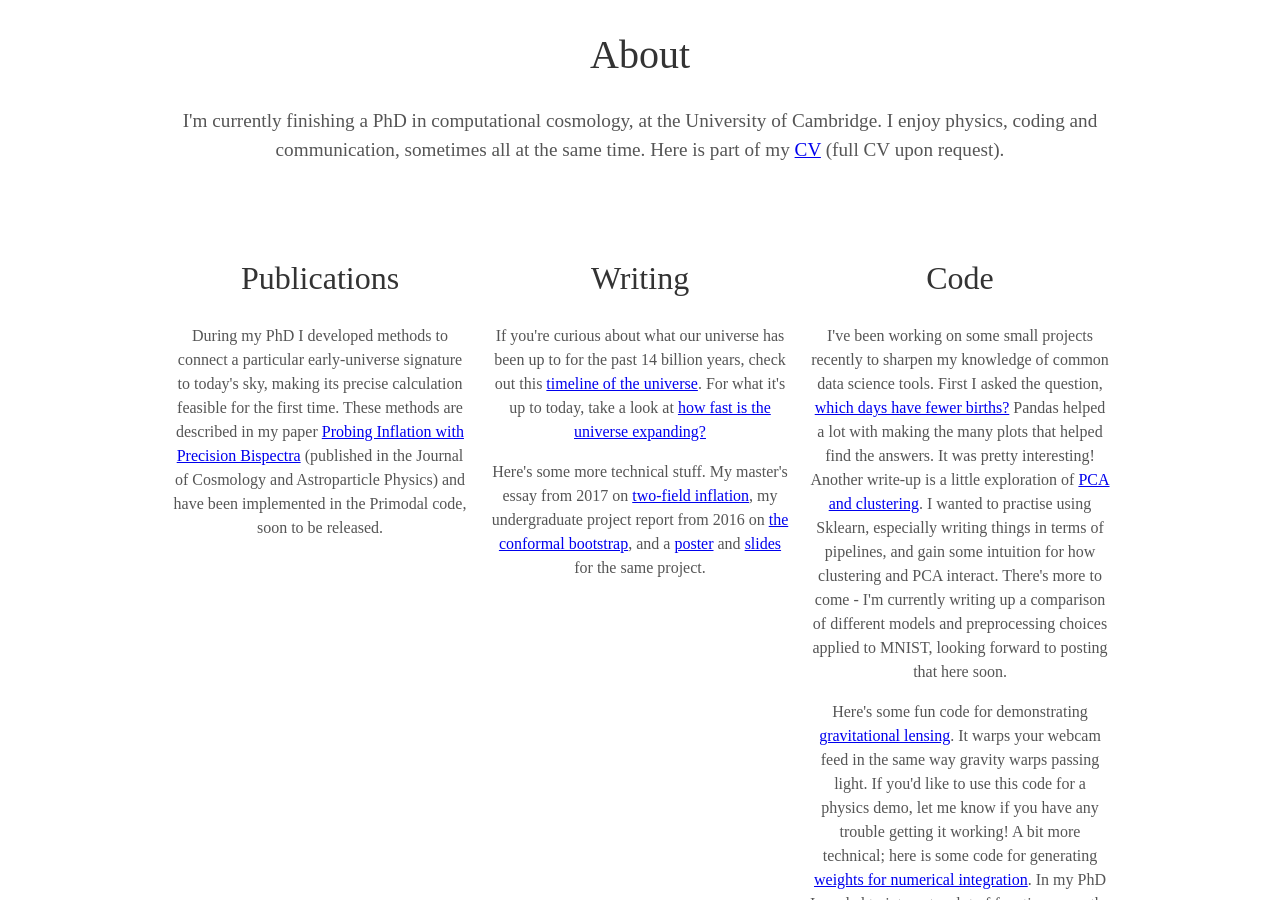
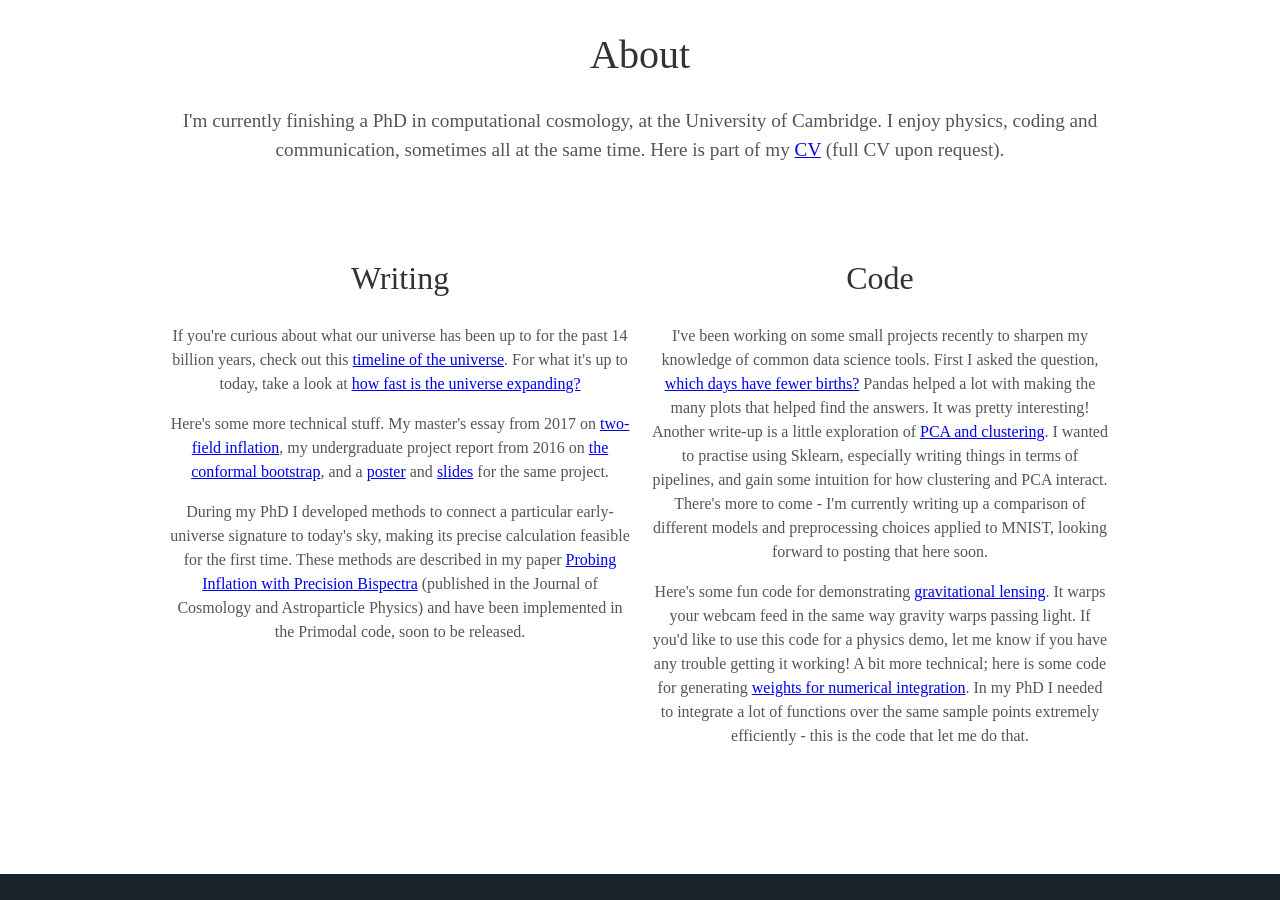
Before and after one commit to pc559/pc559.github.io, a Jekyll site: the page built from index.html, in a window 1280 px wide and 900 px high, scrolled down 950 px. Built offline with Jekyll 4.4.1, drawn with Linux system fonts in a browser that asks for light colours; some web fonts are replaced; some of the changed lines change nothing that is shown.

Commit message:
Updated descriptions

```diff
--- a/_includes/about.html
+++ b/_includes/about.html
@@ -3,7 +3,7 @@
   <p>{{ site.user_description }}</p>
 </div>
 <div class="user">
-  <div class="tech">
+  <!--<div class="tech">
     <h2>Publications</h2>
     <p>During my PhD I developed methods to connect a particular early-universe signature to today's sky,
     making its precise calculation feasible for the first time.
@@ -12,7 +12,7 @@
     (published in the Journal of Cosmology and Astroparticle Physics)
     and have been implemented in the Primodal code,
     soon to be released.</p>
-  </div>
+  </div>-->
   <div class="tech">
     <h2>Writing</h2>
     <!--<p>Links to posters, essays. Or maybe my small GitHub projects?</p>-->
@@ -32,7 +32,14 @@
     and a
     <a href="documents/philip_clarke_poster.pdf">poster</a> and
     <a href="documents/The_Conformal_Bootstrap.pdf">slides</a>
-    for the same project.
+    for the same project.</p>
+    <p>During my PhD I developed methods to connect a particular early-universe signature to today's sky,
+    making its precise calculation feasible for the first time.
+    These methods are described in my paper
+    <a href="https://arxiv.org/abs/2012.08546">Probing Inflation with Precision Bispectra</a>
+    (published in the Journal of Cosmology and Astroparticle Physics)
+    and have been implemented in the Primodal code,
+    soon to be released.</p>
   </div>
   <div class="tech">
     <h2>Code</h2>
```
